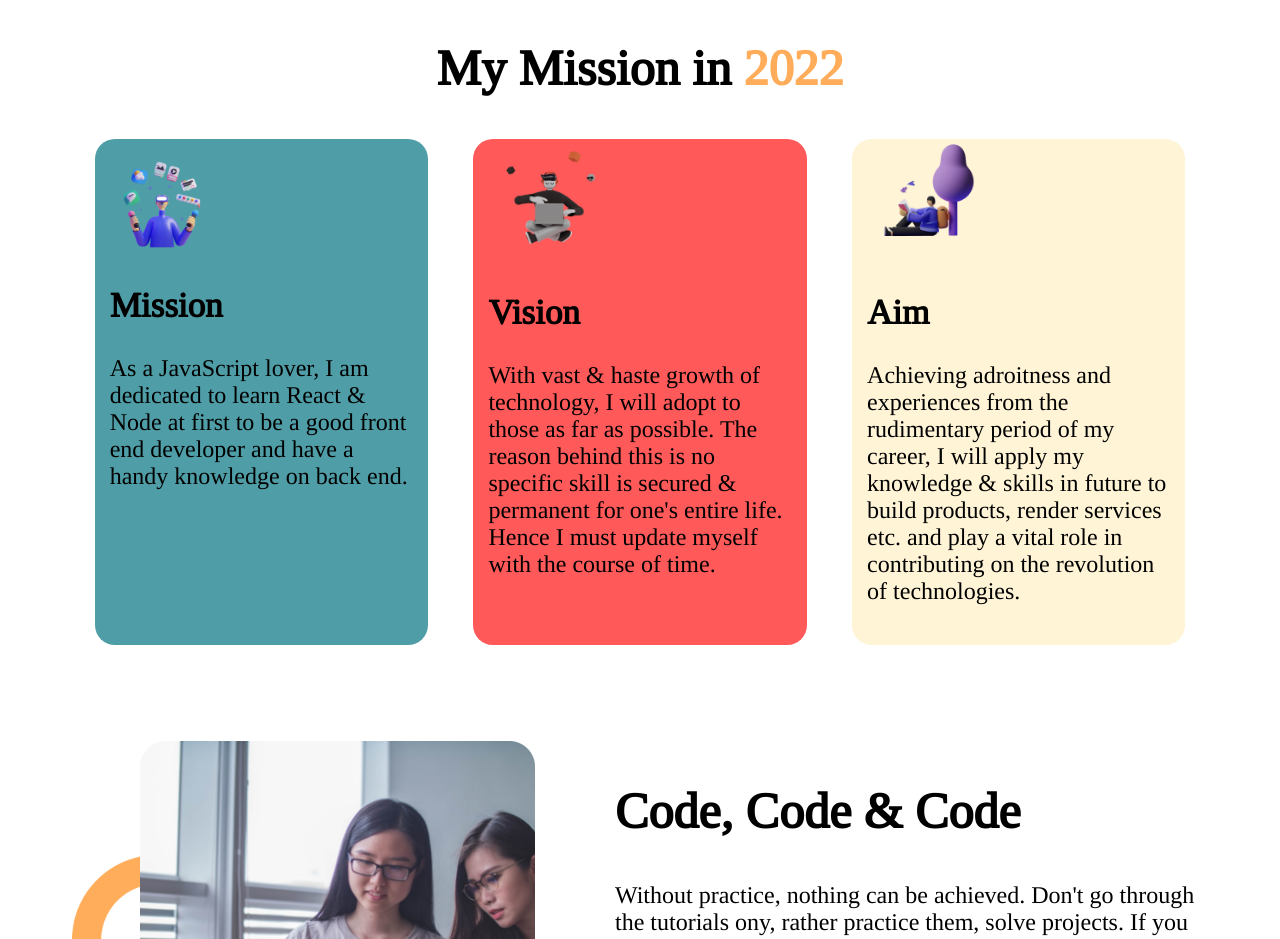
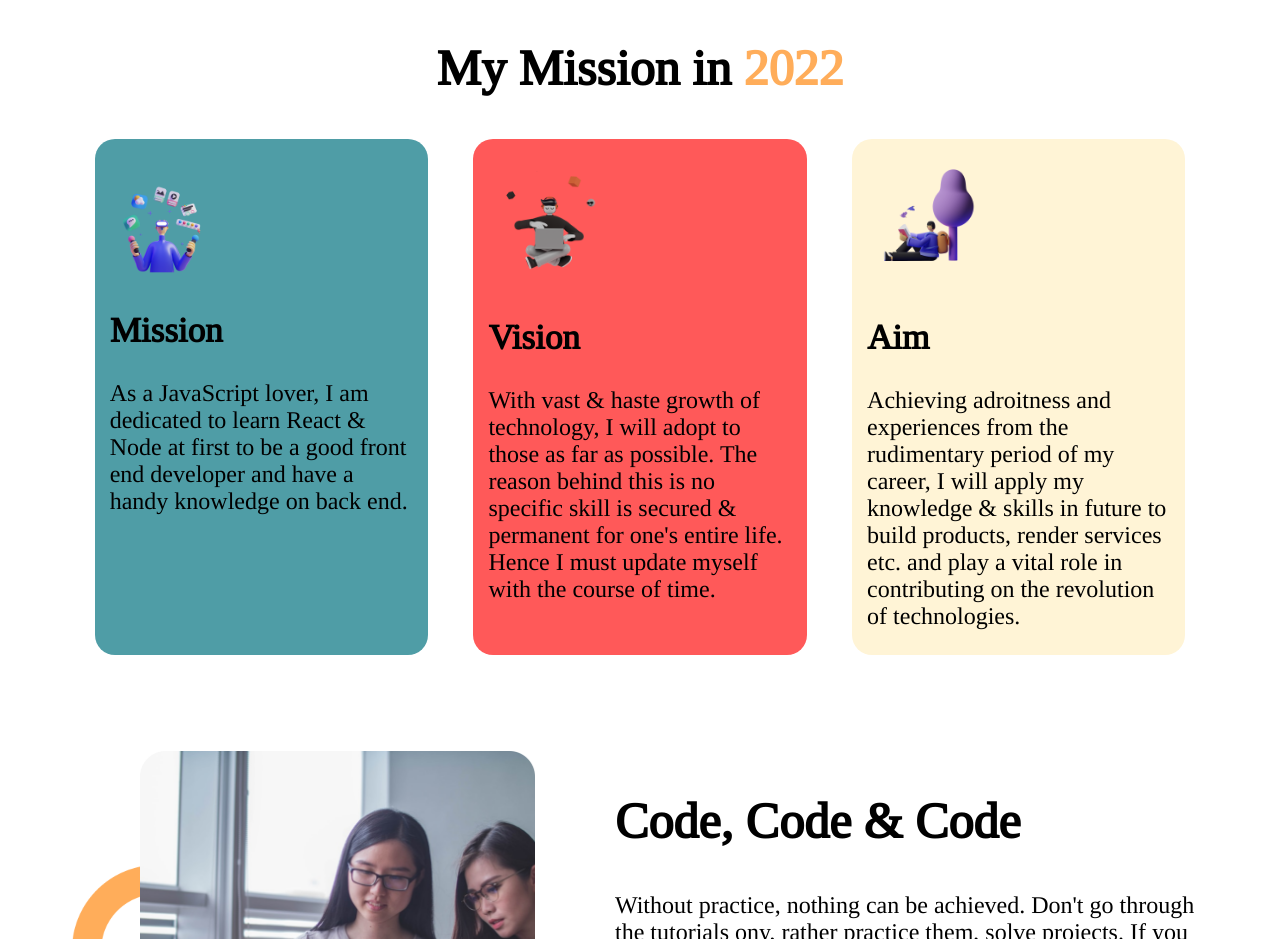
Before and after one commit to risalshahed/1st-assignment-prog-hero, a plain HTML site: page index.html in a window 1280 px wide. Shown: the part 780-1719 px from the top of the page. Drawn offline with Linux system fonts and the light colour scheme.

Commit message:
stylesheet updated

```diff
--- a/style.css
+++ b/style.css
@@ -61,7 +61,11 @@ a {
   width: 33%;
   border-radius: 20px;
   margin: 0 2%;
-  padding: 0 15px;
+  padding: 25px 15px;
+}
+
+.illustrators p {
+  margin-bottom: 0;
 }
 
 #illustrator-1 {
```
